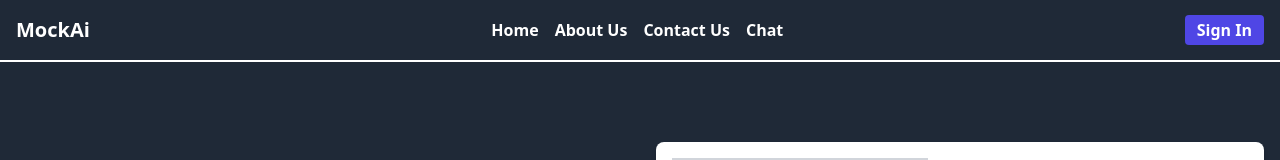
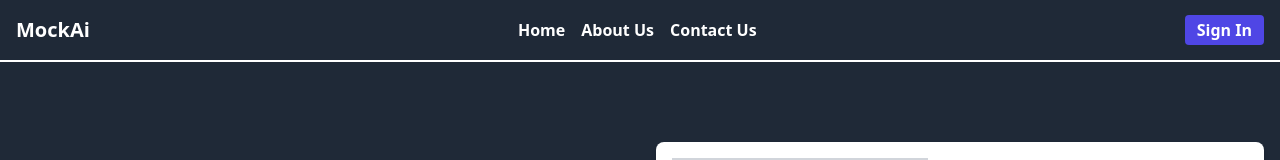
Before and after one commit to Mithsah1325/MockAI, a React (Vite) app in the folder frontend/: page / in a window 1280 px wide. Shown: the top 160 px of the page. Built offline with nearby package versions, Linux system fonts and the light colour scheme; no server answers; what react-chatbot-kit would draw is missing.

Commit message:
#1 Added marker if a person signed in

```diff
--- a/frontend/src/components/Navbar.jsx
+++ b/frontend/src/components/Navbar.jsx
@@ -42,9 +42,11 @@ function Navbar() {
             <li>
               <Link to="/contact" className="hover:text-gray-300">Contact Us</Link>
             </li>
-            <li>
-              <Link to="/chat" className="hover:text-gray-300">Chat</Link>
-            </li>
+            {user && ( // Render Chat link only if user is authenticated
+              <li>
+                <Link to="/chat" className="hover:text-gray-300">Chat</Link>
+              </li>
+            )}
           </ul>
           {user ? (
             <div className="flex items-center">
```
